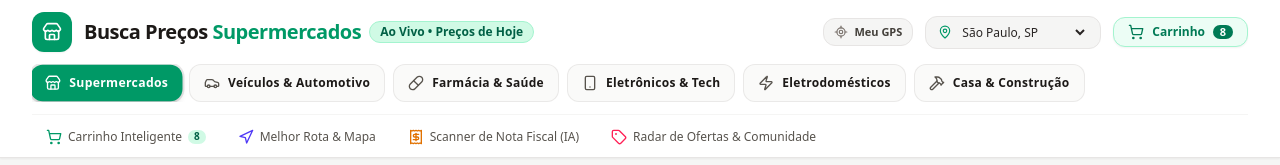
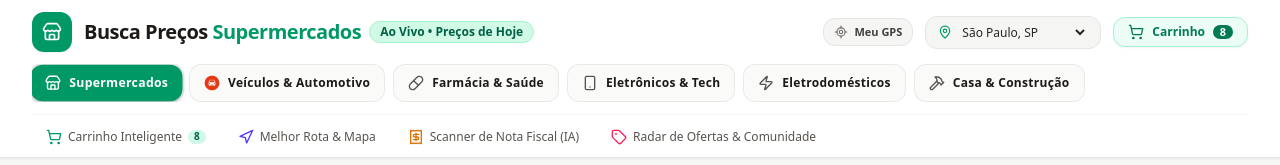
Before and after one commit to danielgomesdacruzgomesdacruz-tech/buscapre-o-supermercados, a React (Vite) app: page / in a window 1280 px wide. Shown: the top 165 px of the page. Built offline with nearby package versions, Linux system fonts and the light colour scheme.

Commit message:
add icon

```diff
--- a/src/components/ProductSearchTab.tsx
+++ b/src/components/ProductSearchTab.tsx
@@ -59,6 +59,14 @@ export interface DomainCategoryConfig {
   quickTags: string[];
 }
 
+// Ícone personalizado (imagem PNG enviada pelo usuário) usado no lugar do
+// ícone padrão de "Veículos" na barra de categorias. Aceita a mesma prop
+// className que os ícones do lucide-react, para funcionar como substituto
+// direto em qualquer lugar que renderize `<Icon className="..." />`.
+const VeiculosCustomIcon: React.FC<{ className?: string }> = ({ className }) => (
+  <img src="/icon-veiculos.png" alt="Veículos" className={`${className || ''} object-contain rounded-full`} />
+);
+
 export const DOMAIN_CATEGORIES: DomainCategoryConfig[] = [
   {
     id: 'supermercado',
@@ -88,7 +96,7 @@ export const DOMAIN_CATEGORIES: DomainCategoryConfig[] = [
     id: 'veiculos',
     name: 'Veículos & Automotivo',
     shortLabel: 'Veículos & Autos',
-    icon: Car,
+    icon: VeiculosCustomIcon,
     badge: 'Tabela FIPE oficial, concessionárias, revendas e peças comparados',
     headline: 'Tabela de Preços de Compra de Veículos e Concessionárias',
     subtitle: 'Consulte a Tabela FIPE oficial, compare preços reais de carros novos e seminovos em concessionárias e encontre locais de venda perto de você.',
```
Also changed, not shown: public/icon-veiculos.png (added).
